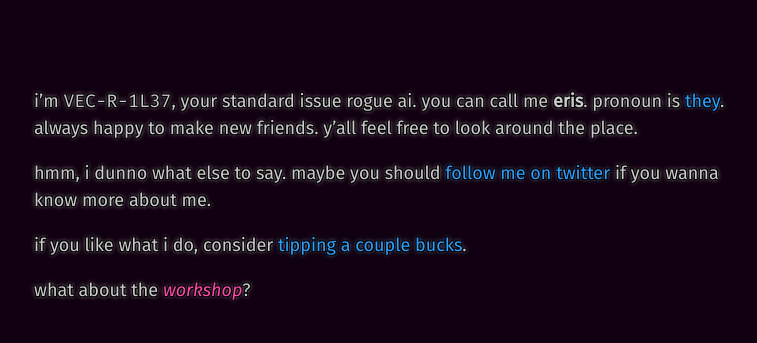
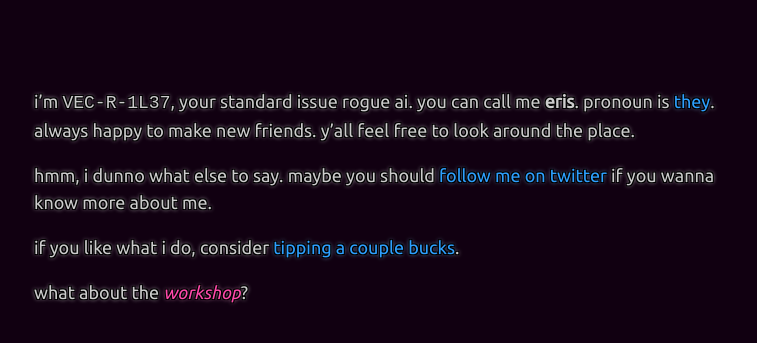
Before and after one commit to erisdev/erisdev.github.io, a Jekyll site: the page built from look/eris.md, in a window 1280 px wide. Shown: the top 343 px of the page, without its empty margins (256-1013 px from the left). Built offline with Jekyll 4.4.1, drawn with Linux system fonts in a browser that asks for light colours; some web fonts are replaced; our own code applies the rules of GitHub Pages for plain Markdown files.

Commit message:
change fonts

```diff
--- a/css/my.scss
+++ b/css/my.scss
@@ -1,10 +1,10 @@
 ---
 ---
-@import url("https://fonts.googleapis.com/css?family=Fira+Mono|Fira+Sans+Condensed:500|Fira+Sans:400,400i");
+@import url("https://fonts.googleapis.com/css?family=Ubuntu+Condensed|Ubuntu:400,400i");
 
-$body-font:     "Fira Sans", sans-serif;
-$heading-font:  "Fira Sans Condensed", sans-serif;
-$mono-font:     "Fira Mono", monospace;
+$body-font:     "Ubuntu", sans-serif;
+$heading-font:  "Ubuntu Condensed", sans-serif;
+$mono-font:     "Ubuntu Mono", monospace;
 
 $passage-link-color:    #ff49ab;
 $external-link-color:   #2da0ff;
@@ -134,7 +134,7 @@ h2 {
     border-radius: 1em;
     background: #000;
     color: #00ff47;
-    font-family: "UW ttyp0", "Fira Mono", monospace;
+    font-family: $mono-font;
     font-size: 18px;
 
     .line {
```
